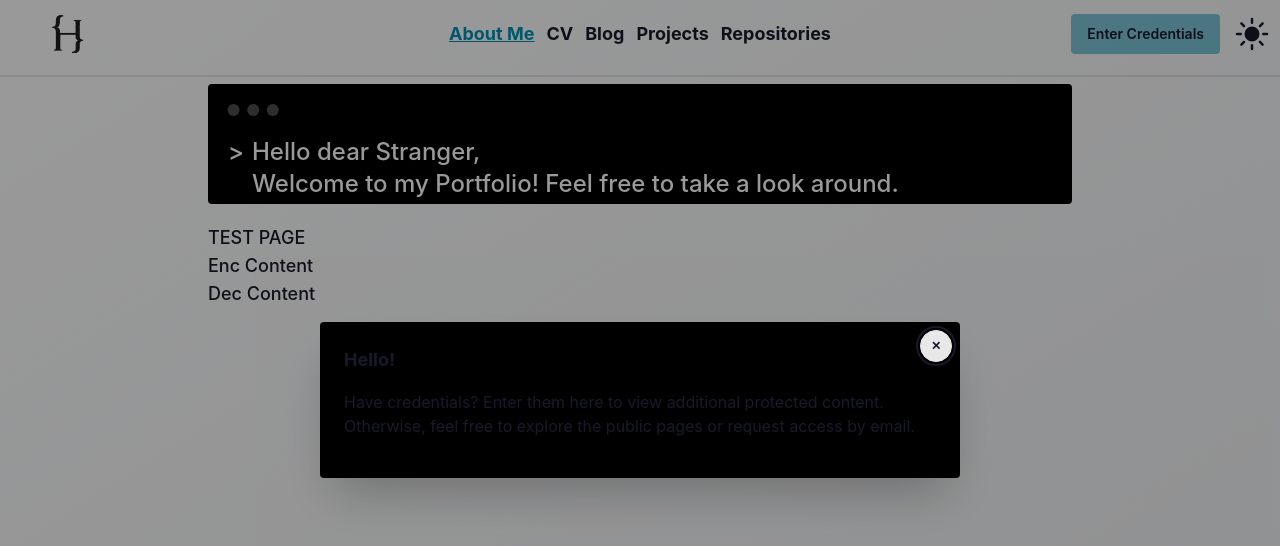
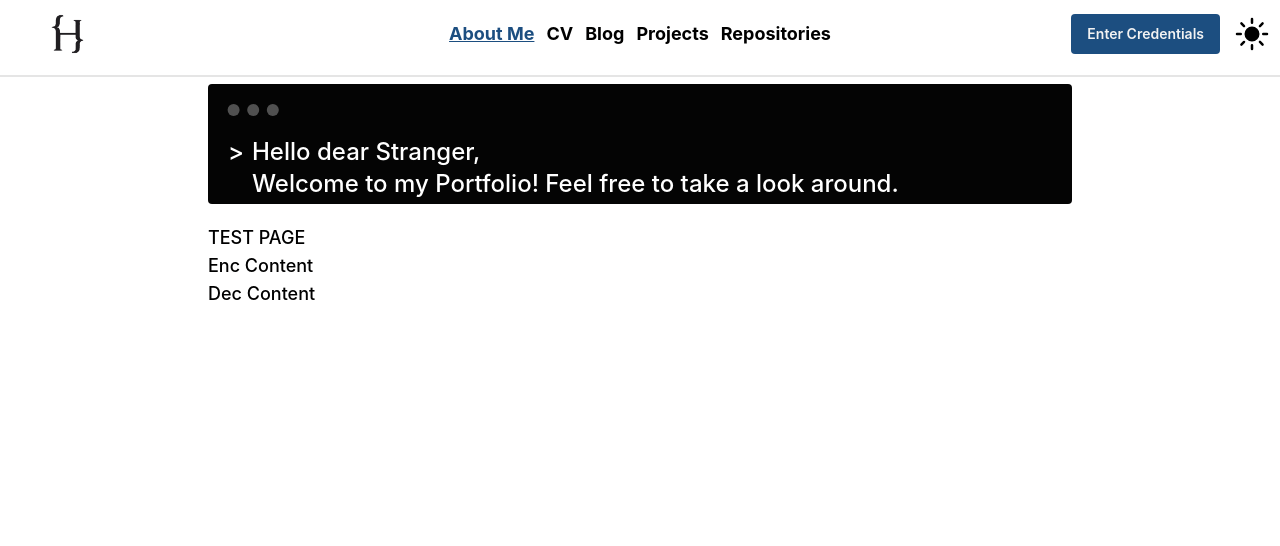
Before and after one commit to HUB4-x/gitHub_Pages_Test, a SvelteKit app: page / in a window 1280 px wide. Shown: the top 546 px of the page. Built offline with nearby package versions, Linux system fonts and the light colour scheme.

Commit message:
Added own themes and changed some design parameter

```diff
--- a/src/app.html
+++ b/src/app.html
@@ -1,5 +1,5 @@
 <!doctype html>
-<html lang="en" class="h-screen w-screen">
+<html lang="en" class="h-screen w-screen bg-neutral-content">
 	<head>
 		<meta charset="utf-8" />
 		<meta name="viewport" content="width=device-width, initial-scale=1" />
--- a/src/lib/components/login_component.svelte
+++ b/src/lib/components/login_component.svelte
@@ -4,7 +4,7 @@
 </script>
 
 <dialog id="login_modal" class="modal">
-  <div class="modal-box w-5/10 max-w-5xl bg-neutral dark:bg-green-600">
+  <div class="modal-box w-5/10 max-w-5xl h-fit bg-neutral dark:bg-neutral-content dark:text-neutral">
     <form method="dialog">
       <button class="btn btn-sm btn-circle btn-ghost absolute right-2 top-2">✕</button>
     </form>
--- a/src/lib/stores/theme.ts
+++ b/src/lib/stores/theme.ts
@@ -4,7 +4,9 @@
  */
 import { writable } from "svelte/store"
 
-const LIGHT_x_DARK_THEME: [string, string] = ['corporate', 'business'] //maybe make this as an export var
+// const LIGHT_x_DARK_THEME: [string, string] = ['corporate', 'business'] //maybe make this as an export var
+const LIGHT_x_DARK_THEME: [string, string] = ['portfolio_light', 'portfolio_dark'] //maybe make this as an export var
+
 
 const THEME_LOCAL_STORAGE_KEY: string = 'theme-portfolio-page'
 
--- a/src/routes/+layout.svelte
+++ b/src/routes/+layout.svelte
@@ -26,7 +26,7 @@
 
 	onMount(()=>{
 		// TESTING
-		openCredsPopUp()
+		// openCredsPopUp()
 		// Testing ende
 
 		get_currently_active_theme()
@@ -52,53 +52,23 @@
 
 
 <!-- <div class="w-screen h-screen bg-base overflow-hidden flex flex-col"> -->
-<div class="w-screen h-screen flex flex-col bg-gradient-to-br from-base to-secondary/10 overflow-hidden min-w-[280px]">
-	<!-- <nav class="flex w-full h-fit px-2 pt-4 min-w-max">
-		<div class="size-full flex">
-			<div class="w-full h-fit flex place-content-center gap-x-4">
-				<a href="{resolve('/')}" class="link {isLightTheme? 'link-info' : 'link-secondary'} text-lg font-bold transition-transform duration-200 hover:scale-105">About Me</a>
-				<a href="{resolve('/')}" class="link-hover text-lg font-bold transition-transform duration-200 hover:scale-105">CV</a>
-				<a href="{resolve('/')}" class="link-hover text-lg font-bold transition-transform duration-200 hover:scale-105">Blog</a>
-				<a href="{resolve('/')}" class="link-hover text-lg font-bold transition-transform duration-200 hover:scale-105">Projects</a>
-				<a href="{resolve('/')}" class="link-hover text-lg font-bold transition-transform duration-200 hover:scale-105">Repositories</a>
-			</div>
-		</div>
-
-		<div class="flex w-fit h-fit gap-x-3">
-			<button class="btn btn-info">Enter Password</button>
-
-			<label class="swap swap-rotate">
-				<input type="checkbox" class="theme-controller hidden" bind:checked={isLightTheme} onclick={changeTheme}/>
-
-				<svg xmlns="http://www.w3.org/2000/svg" viewBox="0 0 24 24" fill="currentColor" class="swap-on h-10 w-10 fill-current">
-					<path d="M12 2.25a.75.75 0 0 1 .75.75v2.25a.75.75 0 0 1-1.5 0V3a.75.75 0 0 1 .75-.75ZM7.5 12a4.5 4.5 0 1 1 9 0 4.5 4.5 0 0 1-9 0ZM18.894 6.166a.75.75 0 0 0-1.06-1.06l-1.591 1.59a.75.75 0 1 0 1.06 1.061l1.591-1.59ZM21.75 12a.75.75 0 0 1-.75.75h-2.25a.75.75 0 0 1 0-1.5H21a.75.75 0 0 1 .75.75ZM17.834 18.894a.75.75 0 0 0 1.06-1.06l-1.59-1.591a.75.75 0 1 0-1.061 1.06l1.59 1.591ZM12 18a.75.75 0 0 1 .75.75V21a.75.75 0 0 1-1.5 0v-2.25A.75.75 0 0 1 12 18ZM7.758 17.303a.75.75 0 0 0-1.061-1.06l-1.591 1.59a.75.75 0 0 0 1.06 1.061l1.591-1.59ZM6 12a.75.75 0 0 1-.75.75H3a.75.75 0 0 1 0-1.5h2.25A.75.75 0 0 1 6 12ZM6.697 7.757a.75.75 0 0 0 1.06-1.06l-1.59-1.591a.75.75 0 0 0-1.061 1.06l1.59 1.591Z" />
-				</svg>
-
-				<svg xmlns="http://www.w3.org/2000/svg" viewBox="0 0 24 24" fill="currentColor" class="swap-off h-10 w-10 fill-current">
-					<path fill-rule="evenodd" d="M9.528 1.718a.75.75 0 0 1 .162.819A8.97 8.97 0 0 0 9 6a9 9 0 0 0 9 9 8.97 8.97 0 0 0 3.463-.69.75.75 0 0 1 .981.98 10.503 10.503 0 0 1-9.694 6.46c-5.799 0-10.5-4.7-10.5-10.5 0-4.368 2.667-8.112 6.46-9.694a.75.75 0 0 1 .818.162Z" clip-rule="evenodd" />
-				</svg>
-			</label>
-		</div>
-	</nav> -->
-
+<div class="w-screen h-screen flex flex-col bg-gradient-to-br from-neutral to-neutral dark:to-base-300/90 overflow-hidden min-w-[280px]">
 	<nav class="navbar min-w-max gap-x-3">
 		<div class="navbar-start">
 			<div class="dropdown">
 				<div tabindex="0" role="button" class="btn btn-ghost lg:hidden">
 					<svg xmlns="http://www.w3.org/2000/svg" class="h-5 w-5" fill="none" viewBox="0 0 24 24" stroke="currentColor"> <path stroke-linecap="round" stroke-linejoin="round" stroke-width="2" d="M4 6h16M4 12h8m-8 6h16" /> </svg>
-					 <!-- <img src="{favicon}" alt="Favicon Logo"> -->
 				</div>
-				<ul tabindex="-1" class="menu menu-sm dropdown-content bg-base-100 rounded-box z-1 mt-3 w-52 p-2 shadow">
-					<li><a href="{resolve('/')}" class="link {isLightTheme? 'link-info' : 'link-secondary'} text-lg font-bold transition-transform duration-200 hover:scale-105">About Me</a></li>
+				<ul tabindex="-1" class="menu menu-sm dropdown-content bg-base-100 dark:bg-base-200 rounded-box z-1 mt-3 w-52 p-2 shadow">
+					<li><a href="{resolve('/')}" class="link text-accent hover:text-secondary text-lg font-bold transition-transform duration-200 hover:scale-105">About Me</a></li>
 					<li><a href="{resolve('/')}" class="link-hover text-lg font-bold transition-transform duration-200 hover:scale-105">CV</a></li>
 					<li><a href="{resolve('/')}" class="link-hover text-lg font-bold transition-transform duration-200 hover:scale-105">Blog</a></li>
 					<li><a href="{resolve('/')}" class="link-hover text-lg font-bold transition-transform duration-200 hover:scale-105">Projects</a></li>
 					<li><a href="{resolve('/')}" class="link-hover text-lg font-bold transition-transform duration-200 hover:scale-105">Repositories</a></li>
-					<li><button class="btn btn-sm bg-info/20 border-0 hover:bg-info" onclick={openCredsPopUp}>Enter Credentials</button></li>
+					<li><button class="btn btn-sm btn-accent border-0 hover:btn-secondary" onclick={openCredsPopUp}>Enter Credentials</button></li>
 				</ul>
 			</div>
-			<!-- <a class="btn btn-ghost text-xl">daisyUI</a> -->
-			<a class="btn text-xl h-full bg-transparent border-0 hover:border-1 hover:bg-base-100 w-22 md:w-30" href="{resolve('/')}">
+			<a class="btn border-0 text-xl h-full bg-transparent w-22 md:w-30 transition-transform duration-200 hover:scale-105" href="{resolve('/')}">
 				<img src="{$is_light_theme_active? logo_dark : logo_light}" alt="Favicon Logo" class="h-fit w-fit">
 			</a>
 		</div>
@@ -113,7 +83,7 @@
 					</ul>
 					</details>
 				</li> -->
-				<a href="{resolve('/')}" class="link {isLightTheme? 'link-info' : 'link-secondary'} text-lg font-bold transition-transform duration-200 hover:scale-105 hover:text-info">About Me</a>
+				<a href="{resolve('/')}" class="link text-primary hover:text-secondary text-lg font-bold transition-transform duration-200 hover:scale-105">About Me</a>
 				<a href="{resolve('/')}" class="link-hover text-lg font-bold transition-transform duration-200 hover:scale-105">CV</a>
 				<a href="{resolve('/')}" class="link-hover text-lg font-bold transition-transform duration-200 hover:scale-105">Blog</a>
 				<a href="{resolve('/')}" class="link-hover text-lg font-bold transition-transform duration-200 hover:scale-105">Projects</a>
@@ -121,7 +91,7 @@
 			</ul>
 		</div>
 		<div class="navbar-end gap-x-3">
-			<button class="btn bg-info/50 border-0 hover:bg-info hidden lg:inline" onclick={openCredsPopUp}>Enter Credentials</button>
+			<button class="btn btn-primary border-0 hover:bg-secondary hidden lg:inline" onclick={openCredsPopUp}>Enter Credentials</button>
 			<label class="swap swap-rotate">
 				<input type="checkbox" class="theme-controller hidden" bind:checked={isLightTheme} onclick={changeTheme}/>
 
--- a/src/routes/+page.svelte
+++ b/src/routes/+page.svelte
@@ -57,7 +57,7 @@
 </script>
 
 <div class="h-full w-full max-w-full min-w-0 overflow-hidden lg:w-[90%] lg:mx-auto flex flex-col">
-	<div class="mockup-code w-full max-w-[calc(100vw-1rem)] min-w-0 h-fit mx-auto select-none overflow-hidden">
+	<div class="mockup-code w-full max-w-[calc(100vw-1rem)] min-w-0 h-fit mx-auto select-none overflow-hidden bg-neutral-content text-neutral dark:bg-base-200 dark:text-neutral-content">
 		<div class="grid w-full min-w-0 max-w-full grid-cols-[1.25rem_minmax(0,1fr)] px-4 py-1 text-base sm:text-lg md:text-xl lg:text-2xl">
 			<span class="text-right select-none">&gt;</span>
 			<!-- <span class="block min-w-0 max-w-full whitespace-normal break-words [overflow-wrap:anywhere] pl-2">
--- a/src/routes/layout.css
+++ b/src/routes/layout.css
@@ -1,11 +1,94 @@
 @import 'tailwindcss';
 
 /* This adds the dark: class operator and connects it with the business theme */
-@custom-variant dark (&:where([data-theme=business], [data-theme=business] *));
+@custom-variant dark (&:where([data-theme=portfolio_dark], [data-theme=portfolio_dark] *));
+
+
+
+
+
+@plugin "daisyui/theme" {
+  name: "portfolio_light";
+  default: false;
+  prefersdark: false;
+  color-scheme: "dark";
+  --color-base-100: oklch(83.2% 0 0);
+  --color-base-200: oklch(69% 0 0);
+  --color-base-300: oklch(56.4% 0 0);
+  --color-base-content: oklch(0% 0 0);
+  --color-primary: oklch(41.703% 0.099 251.473);
+  --color-primary-content: oklch(96% 0 0);
+  --color-secondary: oklch(60% 0.131 251.473);
+  --color-secondary-content: oklch(97% 0 236.620);
+  --color-accent: oklch(63% 0.109 238.200);
+  --color-accent-content: oklch(98% 0 200.873);
+  --color-neutral: oklch(100% 0 0);
+  --color-neutral-content: oklch(11% 0 0);
+  --color-info: oklch(70.9% 0.157 230.800);
+  --color-info-content: oklch(28% 0.091 267.935);
+  --color-success: oklch(78.6% 0.122 156.596);
+  --color-success-content: oklch(26% 0.065 152.934);
+  --color-warning: oklch(78% 0.146 78.600);
+  --color-warning-content: oklch(27% 0.077 45.635);
+  --color-error: oklch(68.2% 0.157 30.400);
+  --color-error-content: oklch(27% 0.105 12.094);
+  --radius-selector: 2rem;
+  --radius-field: 0.25rem;
+  --radius-box: 0.25rem;
+  --size-selector: 0.25rem;
+  --size-field: 0.25rem;
+  --border: 1px;
+  --depth: 0;
+  --noise: 0;
+}
+
+
+
+
+@plugin "daisyui/theme" {
+  name: "portfolio_dark";
+  default: false;
+  prefersdark: true;
+  color-scheme: "dark";
+  --color-base-100: oklch(48.7% 0 0);
+  --color-base-200: oklch(36.2% 0 0);
+  --color-base-300: oklch(13% 0 0);
+  --color-base-content: oklch(92% 0 0);
+  --color-primary: oklch(41.703% 0.099 251.473);
+  --color-primary-content: oklch(88.34% 0.019 251.473);
+  --color-secondary: oklch(60% 0.131 251.473);
+  --color-secondary-content: oklch(12.818% 0.005 229.389);
+  --color-accent: oklch(63% 0.109 238.200);
+  --color-accent-content: oklch(12.818% 0.005 229.389);
+  --color-neutral: oklch(0% 0.013 253.041);
+  --color-neutral-content: oklch(100% 0.002 0);
+  --color-info: oklch(70.9% 0.157 230.800);
+  --color-info-content: oklch(12.523% 0.028 240.033);
+  --color-success: oklch(67.4% 0.094 156.596);
+  --color-success-content: oklch(14.045% 0.018 156.596);
+  --color-warning: oklch(77.482% 0.115 81.519);
+  --color-warning-content: oklch(15.496% 0.023 81.519);
+  --color-error: oklch(51.61% 0.146 29.674);
+  --color-error-content: oklch(90.322% 0.029 29.674);
+  --radius-selector: 2rem;
+  --radius-field: 0.25rem;
+  --radius-box: 0.25rem;
+  --size-selector: 0.25rem;
+  --size-field: 0.25rem;
+  --border: 1px;
+  --depth: 0;
+  --noise: 0;
+}
+
+
 
 @plugin "daisyui" {
-    /* themes: light --default, dark --prefersdark; */
+    themes: portfolio_light --default, portfolio_dark;
+}
+
+
+/* @plugin "daisyui" {
     themes: corporate --default, business;
-}
+} */
 @plugin '@tailwindcss/forms';
 @plugin '@tailwindcss/typography';
```
